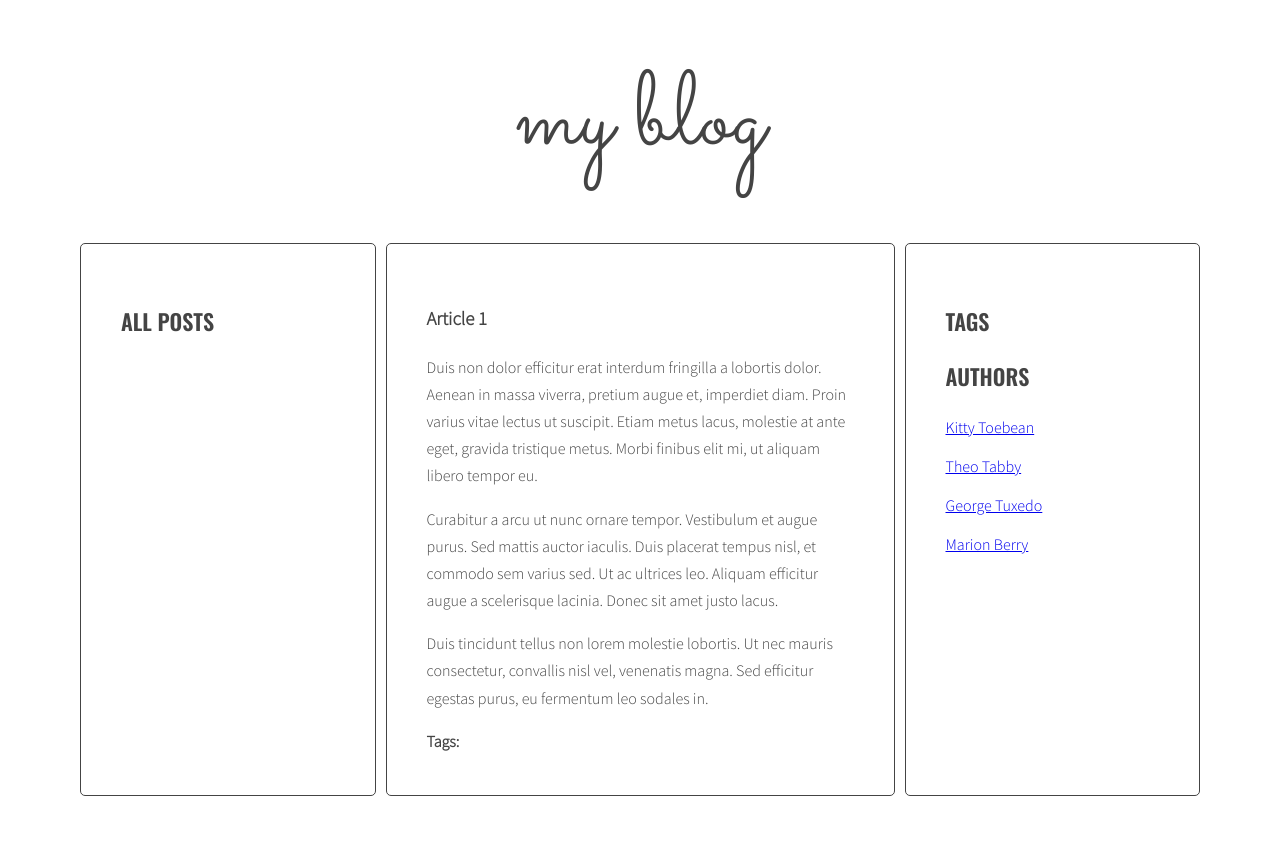
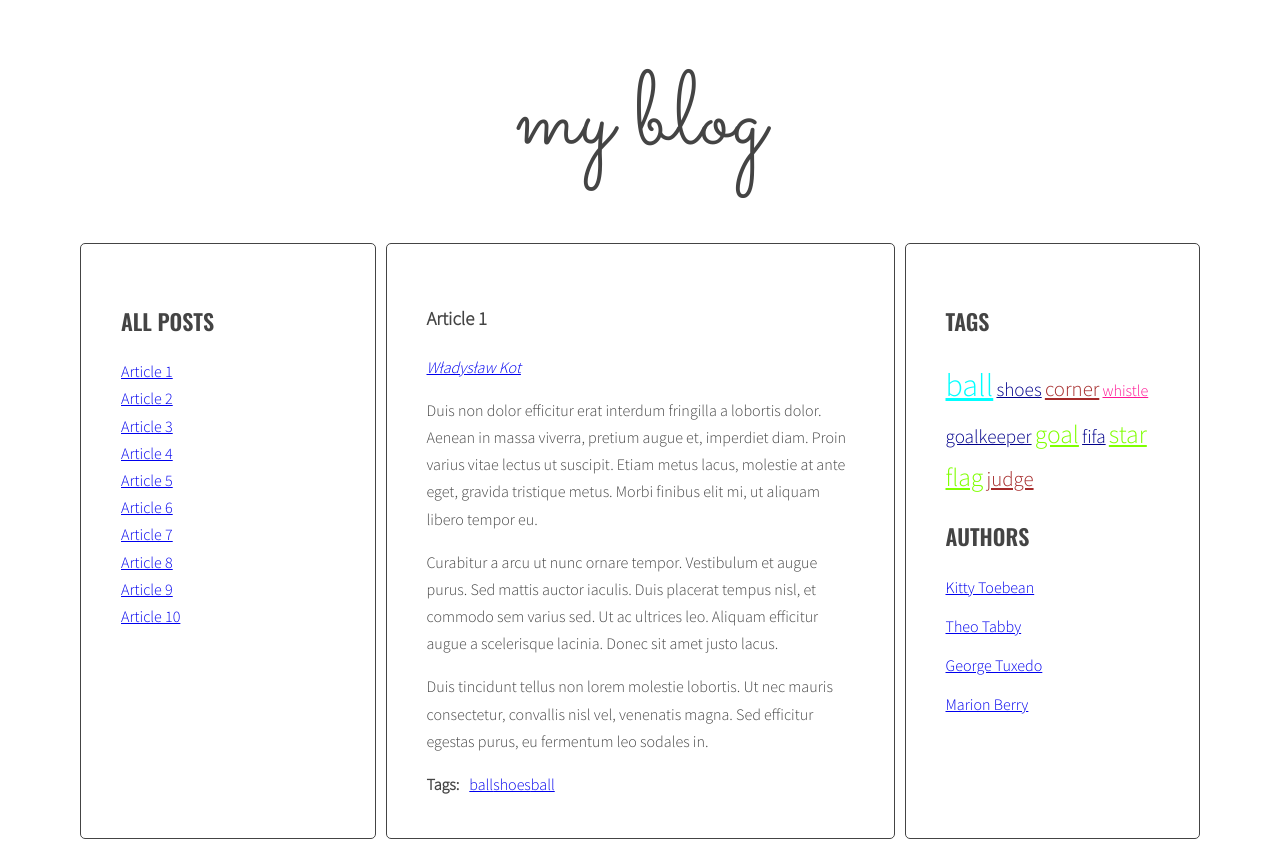
Before and after one commit to Nielichasila/javascript-blog, a website: page index.html in a window 1280 px wide. Before the commit the page ends 804 px from the top, so only its background shows below. Drawn offline with nearby package versions, Linux system fonts and the light colour scheme.

Commit message:
add tags cloud

```diff
--- a/js/script.js
+++ b/js/script.js
@@ -25,7 +25,9 @@
       optTitleListSelector = '.titles',
       optArticleTagsSelector = '.post-tags .list',
       optArticleAuthorSelector = '.post-author',
-      optTagsListSelector = '.tags.list';
+      optTagsListSelector = '.tags.list',
+      optCloudClassCount = 5,
+      optCloudClassPrefix = 'tag-size-';
 
 function generateTitleLinks(customSelector = ''){
     const titleList = document.querySelector(optTitleListSelector);
@@ -59,11 +61,21 @@
                 params.max = tags[tag];
             }if(tags[tag] < params.min){
                 params.min = tags[tag];
-    }
+            }
+        }
 return params;
 }
+function calculateTagClass(count, params){
+    const normalizedCount = count - params.min;
+    console.log('normalizedCount', normalizedCount);
+    const normalizedMax = params.max - params.min;
+    const percentage = normalizedCount / normalizedMax;
+    const classNumber = Math.floor( percentage * (optCloudClassCount - 1) + 1 );
+    return classNumber;
+}
 
-function generateTags(){
+
+function generateTags() {
     /* [NEW] create a new variable allTags with an empty object */
     let allTags = {};
     const articles =  document.querySelectorAll(optArticleSelector);
@@ -95,7 +107,9 @@
     /* [NEW] START LOOP: for each tag for allTags: */
     for(let tag in allTags) {
     /* [NEW] Generate code of a link and add it to allTagsHTML */
-        allTagsHTML += '<li><a href="#tag-' + tag + '">' + tag + ' (' + allTags[tag] + ')' + '</a></li>';
+        const tagLinkHTML = '<li><a class ="tag-size-' + calculateTagClass(allTags[tag], tagsParams) + '" href="#tag-' + tag + '">' + tag + '</a></li>' + ' ';
+        allTagsHTML += tagLinkHTML;
+        //allTagsHTML += '<li><a href="#tag-' + tag + '">' + tag + ' (' + allTags[tag] + ')' + '</a></li>';
     /*[NEW] END LOOP for each tag for allTags: */
     }
     /* [NEW] add HTML from allTagsHTML to tagList */
--- a/sass/style.scss
+++ b/sass/style.scss
@@ -118,3 +118,27 @@
         margin: 0 10px 0 0;
     }
 }
+.tag-size-5 {
+    font-size: 200%;
+    color: aqua;
+}
+.tag-size-4 {
+    font-size: 160%;
+    color: chartreuse;
+}
+.tag-size-3 {
+    font-size: 130%;
+    color: brown;
+}
+.tag-size-2 {
+    font-size: 120%;
+    color: darkblue;
+}
+.tag-size-1 {
+    font-size: 100%;
+    color: deeppink;
+}
+.tags li {
+    display: inline;
+    text-decoration: none;
+}
```
Also changed, not shown: css/style.css, 1 other file.
